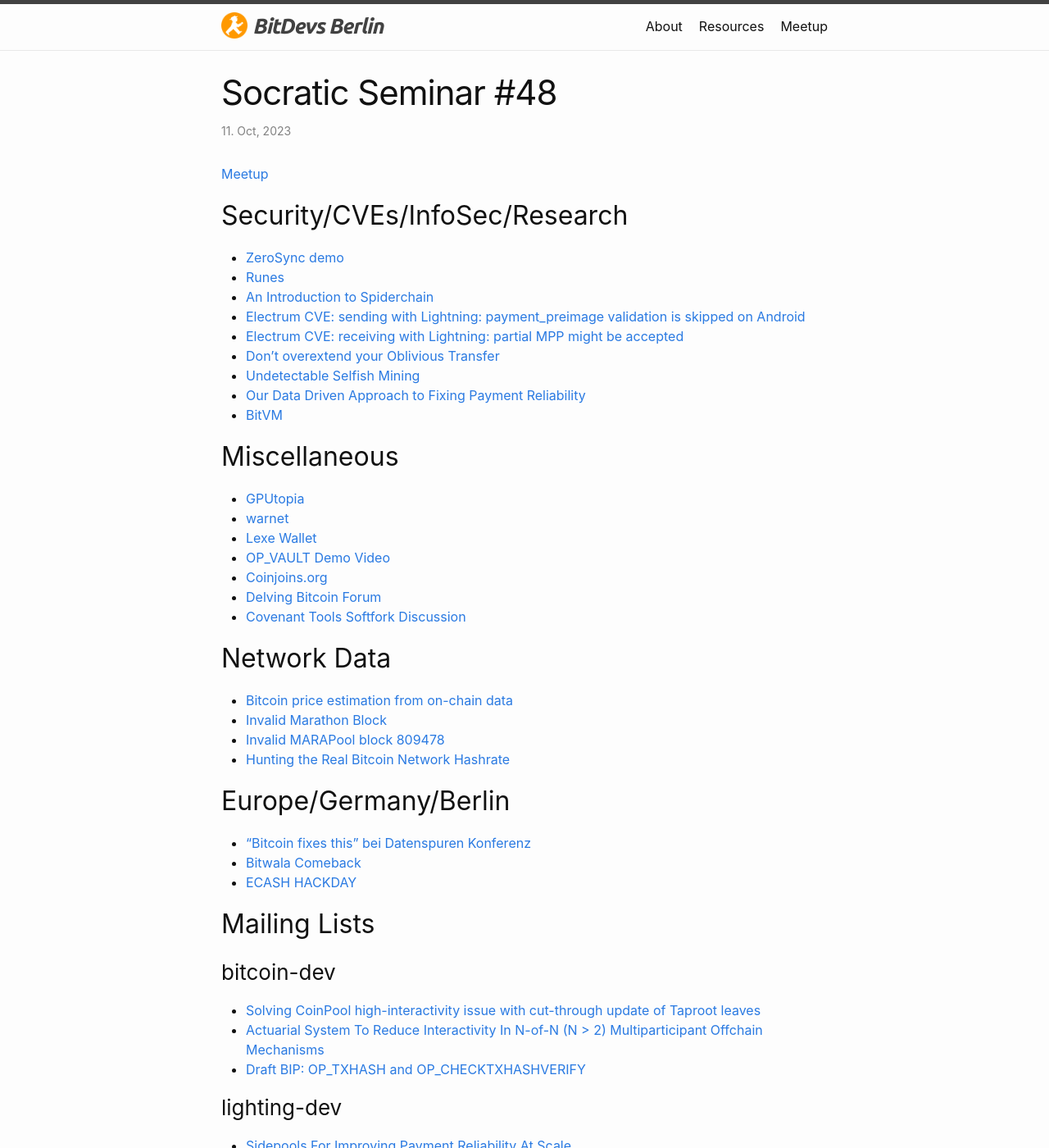
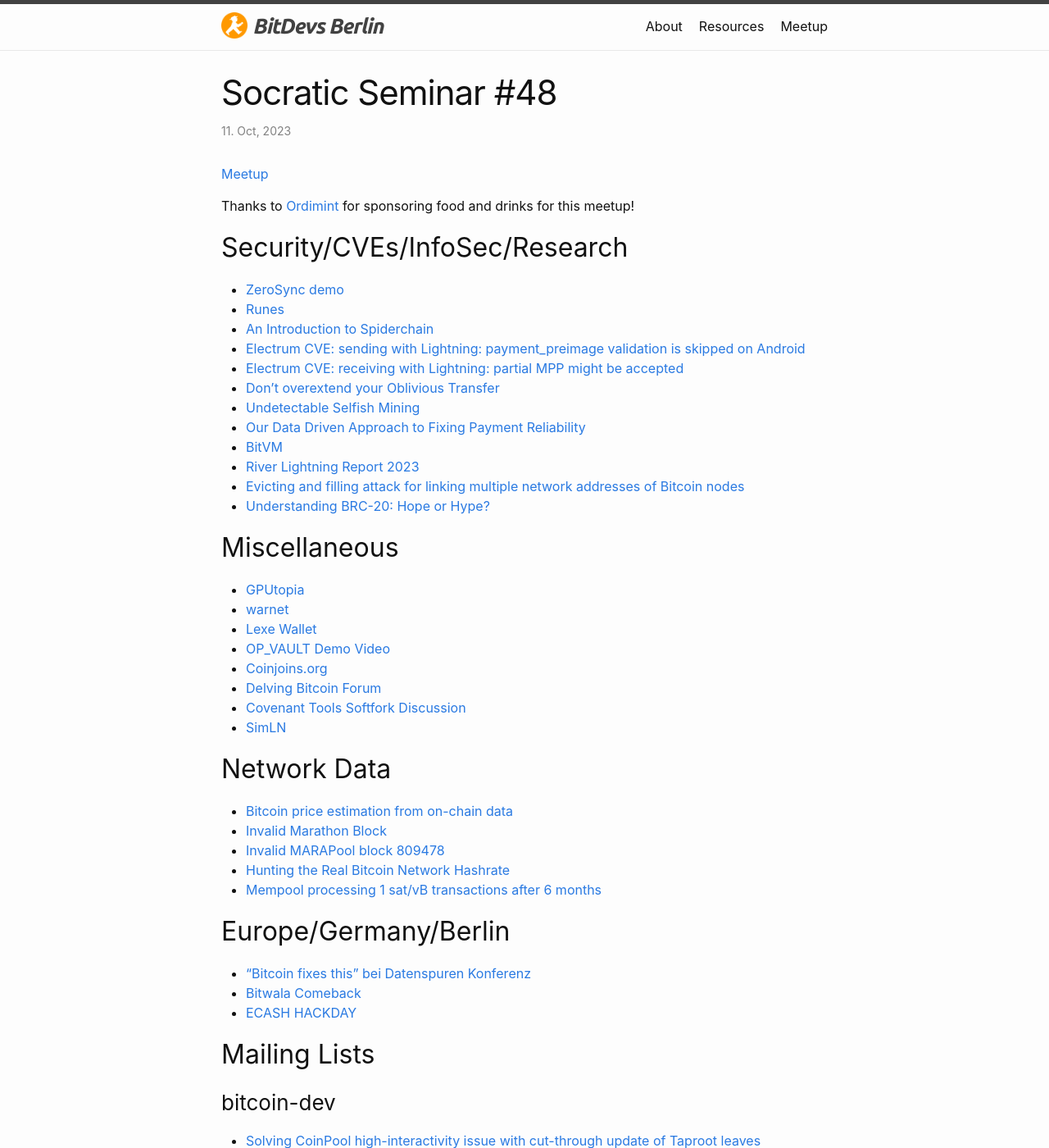
Before and after one commit to fjahr/bitdevsberlin, a Jekyll site: the page built from _posts/2023-10-11-socratic-seminar-48.md, in a window 1280 px wide and 1400 px high. Shown: the whole window at 82% size. Built offline with Jekyll 4.4.1, drawn with Linux system fonts in a browser that asks for light colours; some of the changed text lies outside the part shown.

Commit message:
Last links for #48

```diff
--- a/_posts/2023-10-11-socratic-seminar-48.md
+++ b/_posts/2023-10-11-socratic-seminar-48.md
@@ -4,6 +4,8 @@ title: "Socratic Seminar #48"
 ---
 
 [Meetup](https://www.meetup.com/bitcoin-lab-berlin/events/294115696/)
+
+Thanks to [Ordimint](https://ordimint.com) for sponsoring food and drinks for this meetup!
 
 ## Security/CVEs/InfoSec/Research
 
@@ -16,6 +18,9 @@ title: "Socratic Seminar #48"
 - [Undetectable Selfish Mining](https://browse.arxiv.org/pdf/2309.06847.pdf)
 - [Our Data Driven Approach to Fixing Payment Reliability](https://blog.mutinywallet.com/fixing-payment-reliability/)
 - [BitVM](https://bitvm.org/bitvm.pdf)
+- [River Lightning Report 2023](https://river.com/learn/files/river-lightning-report-2023.pdf)
+- [Evicting and filling attack for linking multiple network addresses of Bitcoin nodes](https://cybersecurity.springeropen.com/articles/10.1186/s42400-023-00182-9)
+- [Understanding BRC-20: Hope or Hype?](https://www.techrxiv.org/articles/preprint/Understanding_BRC-20_Hope_or_Hype/24233806)
 
 ## Miscellaneous
 
@@ -26,6 +31,7 @@ title: "Socratic Seminar #48"
 - [Coinjoins.org](https://www.coinjoins.org/)
 - [Delving Bitcoin Forum](https://delvingbitcoin.org/)
 - [Covenant Tools Softfork Discussion](https://delvingbitcoin.org/t/covenant-tools-softfork/98)
+- [SimLN](https://simln.dev/)
 
 ## Network Data
 
@@ -33,6 +39,7 @@ title: "Socratic Seminar #48"
 - [Invalid Marathon Block](https://twitter.com/0xB10C/status/1706937041739530556)
 - [Invalid MARAPool block 809478](https://b10c.me/observations/07-invalid-block-809478/)
 - [Hunting the Real Bitcoin Network Hashrate](https://blog.lopp.net/hunting-the-real-bitcoin-network-hashrate/)
+- [Mempool processing 1 sat/vB transactions after 6 months](https://jochen-hoenicke.de/queue/#BTC,1y,count)
 
 ## Europe/Germany/Berlin
 
```
Also changed, not shown: other parts of _posts/2023-10-11-socratic-seminar-48.md (+1 -0 lines).
